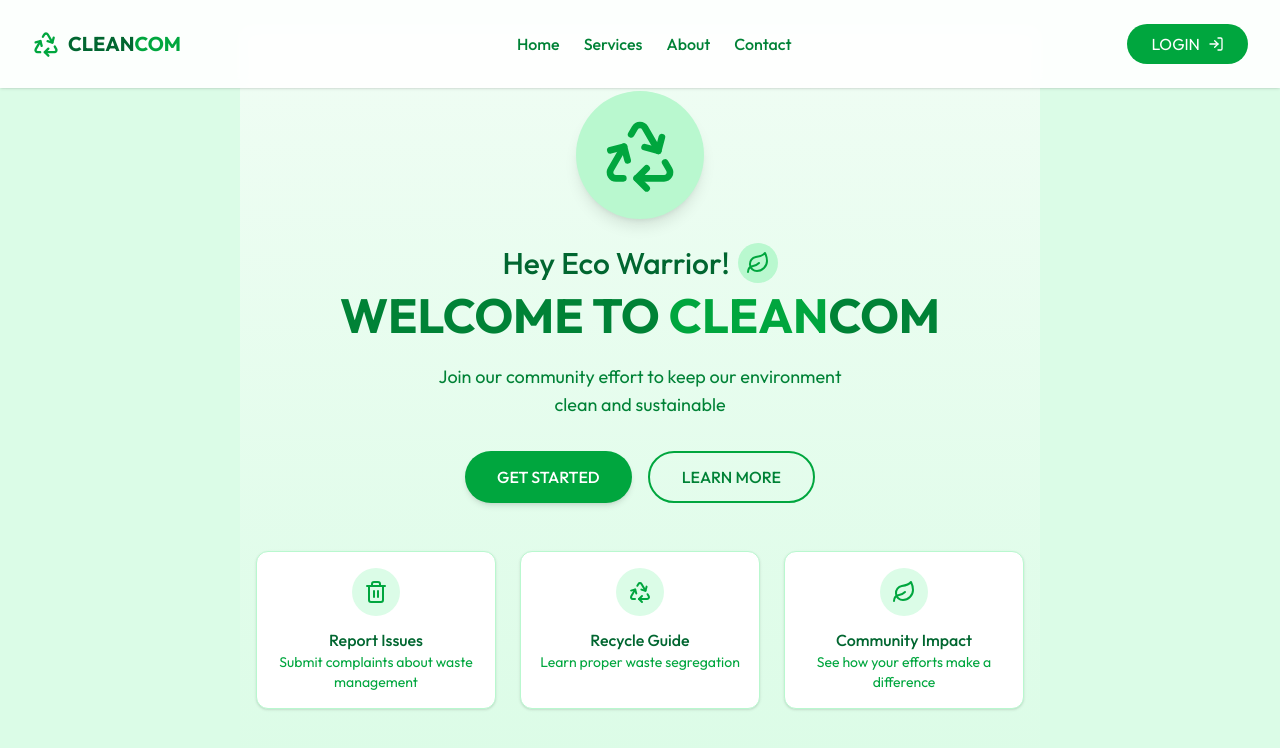
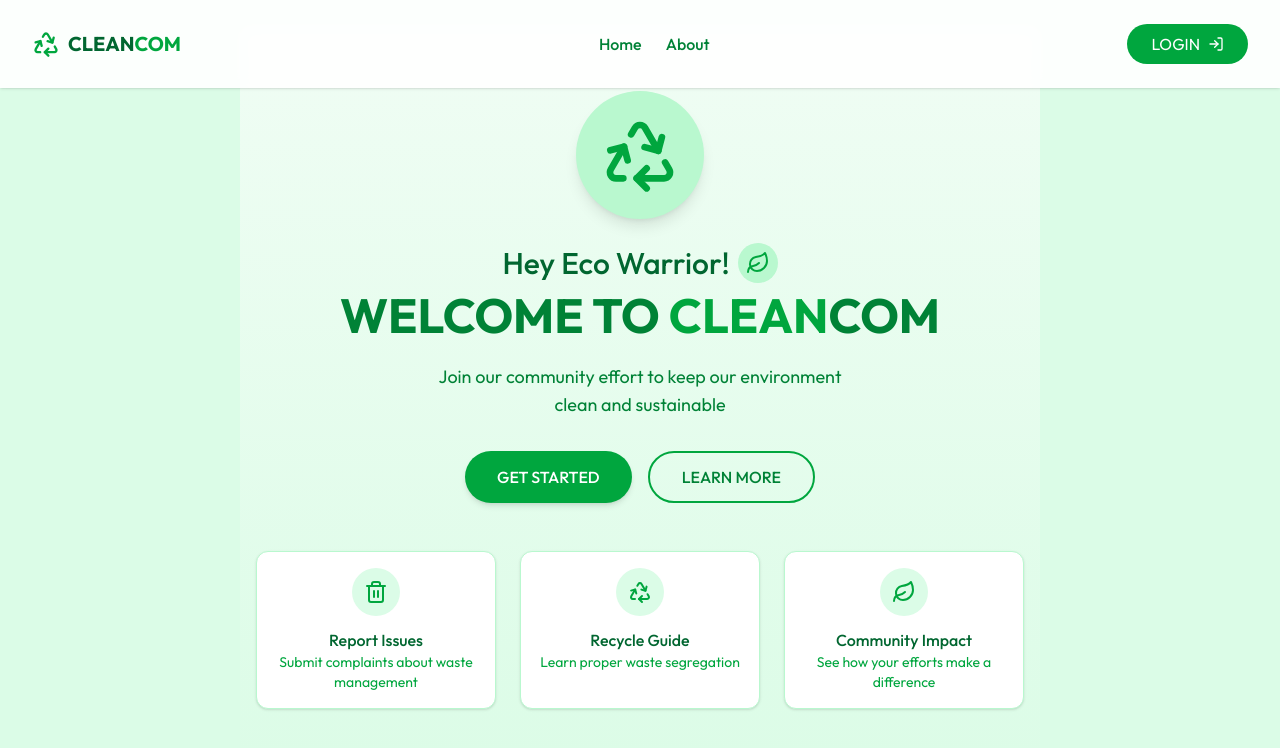
Before and after one commit to Hirooo17/Cleancom, a React (Vite) app in the folder frontend/: page / in a window 1280 px wide. Shown: the top 748 px of the page. Built offline with nearby package versions, Linux system fonts and the light colour scheme; no server answers.

Commit message:
manifest

```diff
--- a/frontend/src/components/Navbar.jsx
+++ b/frontend/src/components/Navbar.jsx
@@ -97,22 +97,10 @@ const Navbar = () => {
             Home
           </button>
           <button
-            onClick={() => navigate("/services")}
-            className="text-green-700 hover:text-green-600 font-medium"
-          >
-            Services
-          </button>
-          <button
             onClick={() => navigate("/about")}
             className="text-green-700 hover:text-green-600 font-medium"
           >
             About
-          </button>
-          <button
-            onClick={() => navigate("/contact")}
-            className="text-green-700 hover:text-green-600 font-medium"
-          >
-            Contact
           </button>
         </div>
 
```
Also changed, not shown: frontend/public/manifest.json.
